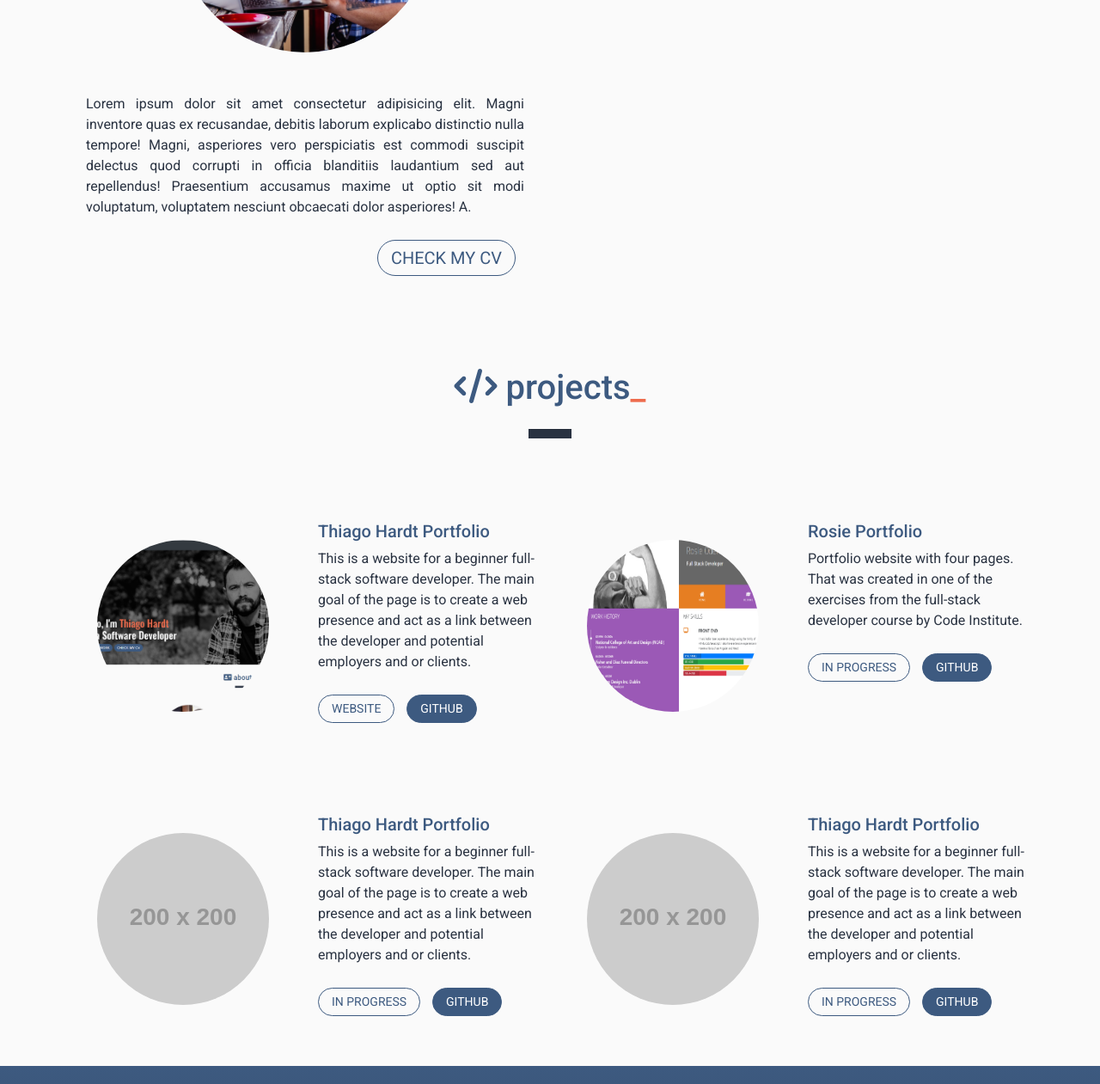
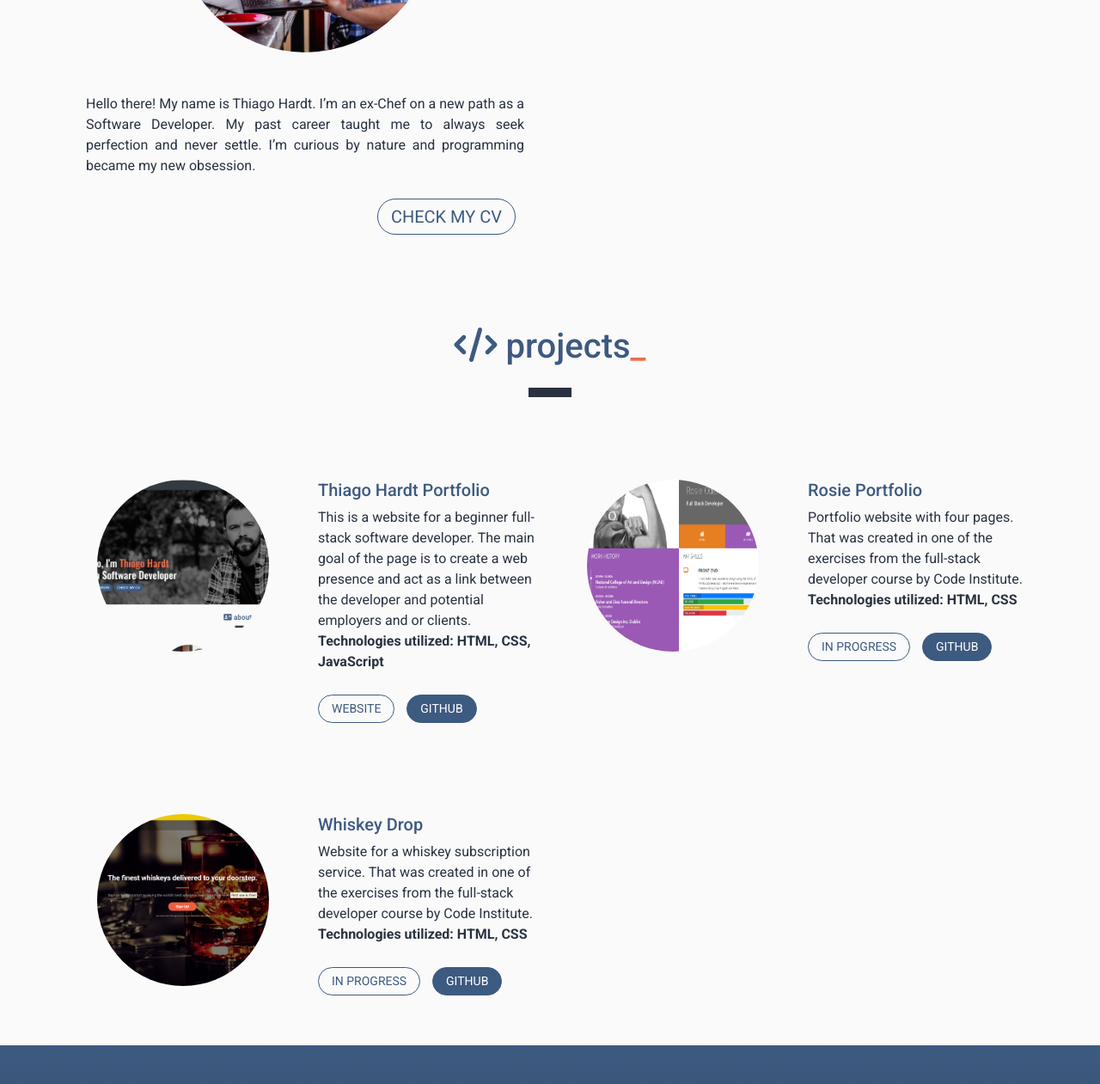
Before and after one commit to ThiagoHardt/thiago-hardt-portfolio, a plain HTML site: page index.html in a window 1280 px wide. Shown: the part 1090-2351 px from the top of the page at 86% size. Drawn offline with nearby package versions, Linux system fonts and the light colour scheme; placeholder pictures from the web are drawn by us.

Commit message:
Update all texts and links
all links and texts working.

```diff
--- a/index.html
+++ b/index.html
@@ -82,7 +82,7 @@
             </a>
             <a
               class="btn btn-primary btn-lg c-light"
-              href="assets\Untitled document.pdf"
+              href="../assets/ThiagoHardt-CV-sample.pdf"
               target="_blank"
             >
               CHECK MY CV
@@ -110,24 +110,21 @@
                 class="container image-cropper--profile mb-5 justify-content-center"
               >
                 <img
-                  src="assets\img\programming2.jpg"
+                  src="../assets/img/programming2.jpg"
                   alt="Thiago Profile Image"
                   class="profile-pic"
                 />
               </div>
               <p class="text-justify">
-                Lorem ipsum dolor sit amet consectetur adipisicing elit. Magni
-                inventore quas ex recusandae, debitis laborum explicabo
-                distinctio nulla tempore! Magni, asperiores vero perspiciatis
-                est commodi suscipit delectus quod corrupti in officia
-                blanditiis laudantium sed aut repellendus! Praesentium accusamus
-                maxime ut optio sit modi voluptatum, voluptatem nesciunt
-                obcaecati dolor asperiores! A.
+                Hello there! My name is Thiago Hardt.
+                I’m an ex-Chef on a new path as a Software Developer.
+                My past career taught me to always seek perfection and never settle.
+                I’m curious by nature and programming became my new obsession.
               </p>
               <div class="d-flex justify-content-end ml-0">
                 <a
                   class="btn btn-outline-primary btn-lg"
-                  href="assets\Untitled document.pdf"
+                  href="../assets/ThiagoHardt-CV-sample.pdf"
                   target="_blank"
                 >
                   CHECK MY CV
@@ -217,11 +214,11 @@
         <hr class="linebreak mb-5" />
         <div class="container">
           <div class="row">
-            <div class="col-lg-3 my-5 align-self-center">
+            <div class="col-lg-3 my-5">
               <!-- Image to be changed -->
               <div class="container image-cropper--projects">
                 <img
-                  src="assets\img\thiago-portfolio.png"
+                  src="../assets/img/thiago-portfolio.png"
                   alt="Thiago Profile Image"
                   class="image-projects"
                 />
@@ -234,10 +231,11 @@
                 The main goal of the page is to create a web presence and act as
                 a link between the developer and potential employers and or
                 clients.
+                <strong>Technologies utilized: HTML, CSS, JavaScript</strong>
               </p>
               <a
                 class="btn btn-outline-primary btn-sm"
-                href="https://github.com/ThiagoHardt/thiago-hardt-portfolio"
+                href="https://thiagohardt.github.io/thiago-hardt-portfolio/index.html"
                 target="_blank"
               >
                 WEBSITE
@@ -250,11 +248,10 @@
                 GITHUB
               </a>
             </div>
-            <div class="col-lg-3 my-5 align-self-center">
-              <!-- Image to be changed -->
+            <div class="col-lg-3 my-5">
               <div class="container image-cropper--projects">
                 <img
-                  src="assets\img\rosie-website.png"
+                  src="../assets/img/rosie-website.png"
                   alt="Thiago Profile Image"
                   class="image-projects"
                 />
@@ -265,6 +262,7 @@
               <p>
                 Portfolio website with four pages. That was created in one of the exercises
                 from the full-stack developer course by Code Institute.
+                <strong>Technologies utilized: HTML, CSS</strong>
               </p>
               <a
                 class="btn btn-outline-primary btn-sm btn-disabled"
@@ -281,23 +279,22 @@
                 GITHUB
               </a>
             </div>
-            <div class="col-lg-3 my-5 align-self-center">
-              <!-- Image to be changed -->
+            <div class="col-lg-3 my-5">
               <div class="container image-cropper--projects">
                 <img
-                  src="https://dummyimage.com/200x200/000/fff"
+                  src="../assets/img/whisky.png"
                   alt="Thiago Profile Image"
                   class="image-projects"
                 />
               </div>
             </div>
             <div class="col-lg-3 my-5">
-              <h5>Thiago Hardt Portfolio</h5>
+              <h5>Whiskey Drop</h5>
               <p>
-                This is a website for a beginner full-stack software developer.
-                The main goal of the page is to create a web presence and act as
-                a link between the developer and potential employers and or
-                clients.
+                Website for a whiskey subscription service.
+                That was created in one of the exercises
+                from the full-stack developer course by Code Institute.
+                <strong>Technologies utilized: HTML, CSS</strong>
               </p>
               <a
                 class="btn btn-outline-primary btn-sm btn-disabled"
@@ -308,40 +305,7 @@
               </a>
               <a
                 class="btn btn-primary btn-sm"
-                href="https://github.com/ThiagoHardt/thiago-hardt-portfolio"
-                target="_blank"
-              >
-                GITHUB
-              </a>
-            </div>
-            <div class="col-lg-3 my-5 align-self-center">
-              <!-- Image to be changed -->
-              <div class="container image-cropper--projects">
-                <img
-                  src="https://dummyimage.com/200x200/000/fff"
-                  alt="Thiago Profile Image"
-                  class="image-projects"
-                />
-              </div>
-            </div>
-            <div class="col-lg-3 my-5">
-              <h5>Thiago Hardt Portfolio</h5>
-              <p>
-                This is a website for a beginner full-stack software developer.
-                The main goal of the page is to create a web presence and act as
-                a link between the developer and potential employers and or
-                clients.
-              </p>
-              <a
-                class="btn btn-outline-primary btn-sm btn-disabled"
-                href="#"
-                target="_blank"
-              >
-                IN PROGRESS
-              </a>
-              <a
-                class="btn btn-primary btn-sm"
-                href="https://github.com/ThiagoHardt/thiago-hardt-portfolio"
+                href="https://github.com/ThiagoHardt/whiskey"
                 target="_blank"
               >
                 GITHUB
```
Also changed, not shown: assets/img/whisky.png (added), 2 other files.
